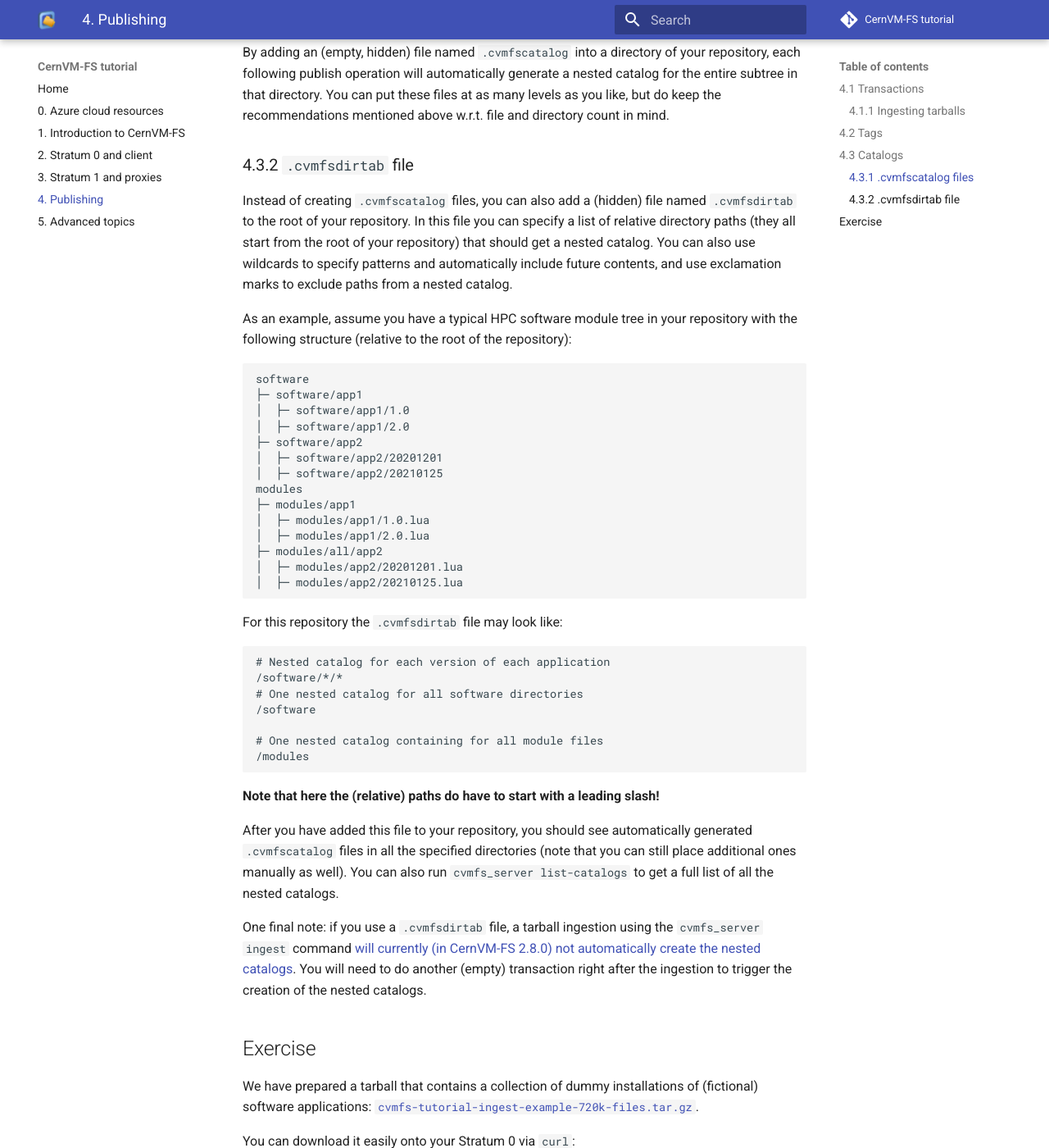
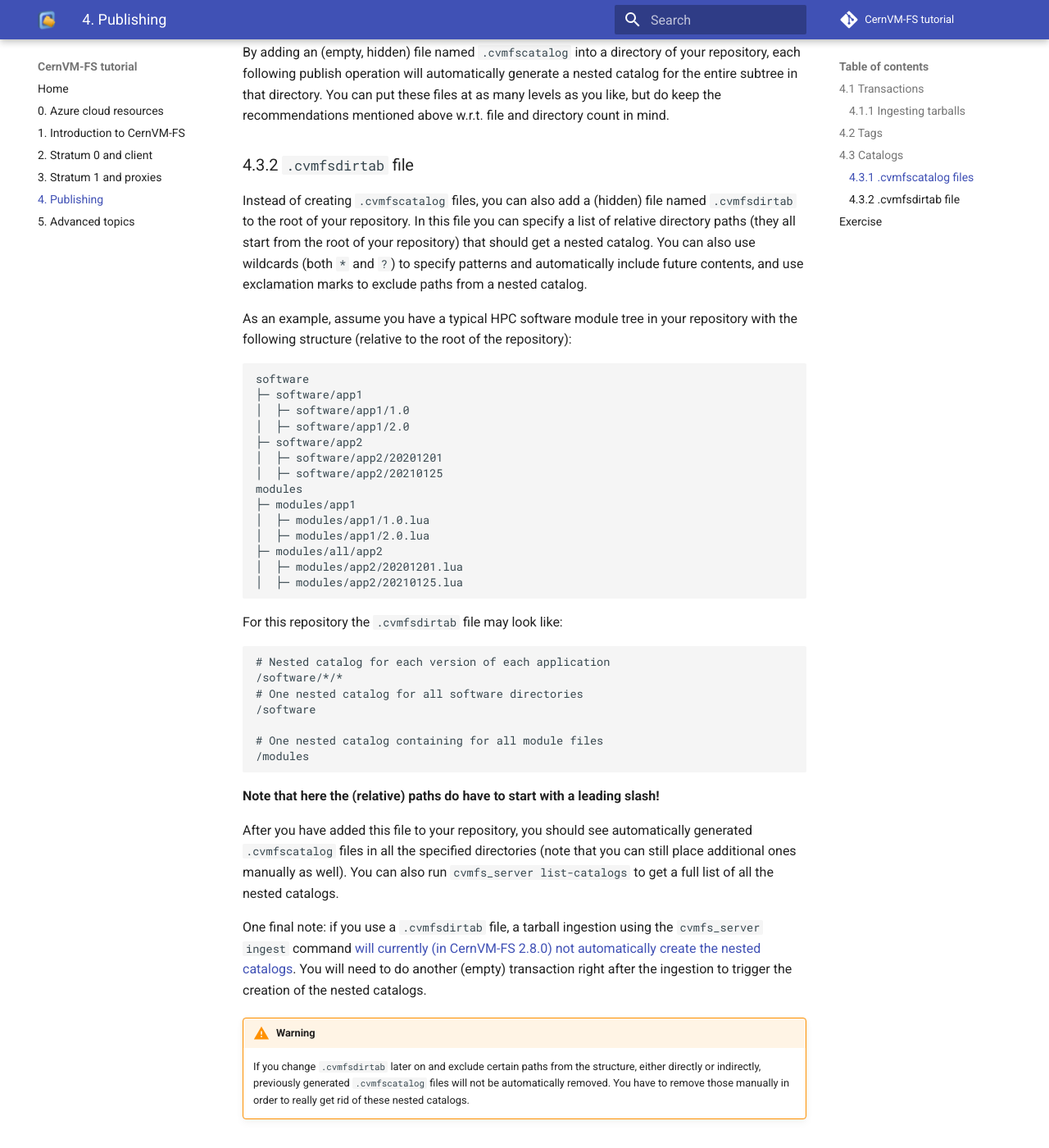
Before and after one commit to cvmfs-contrib/cvmfs-tutorial-2021, an MkDocs documentation site: the page built from docs/04_publishing.md, in a window 1280 px wide and 1400 px high, scrolled down 2770 px. Shown: the whole window at 82% size. Built offline with MkDocs 1.6.1 and Material for MkDocs 9.7.7, drawn with Linux system fonts in a browser that asks for light colours; comment, search, counter and statistics services are not loaded.

Commit message:
add note about removing stuff from dirtab file

```diff
--- a/docs/04_publishing.md
+++ b/docs/04_publishing.md
@@ -105,7 +105,7 @@
 
 ### 4.3.2 `.cvmfsdirtab` file
 
-Instead of creating `.cvmfscatalog` files, you can also add a (hidden) file named `.cvmfsdirtab` to the root of your repository. In this file you can specify a list of relative directory paths (they all start from the root of your repository) that should get a nested catalog. You can also use wildcards to specify patterns and automatically include future contents, and use exclamation marks to exclude paths from a nested catalog.
+Instead of creating `.cvmfscatalog` files, you can also add a (hidden) file named `.cvmfsdirtab` to the root of your repository. In this file you can specify a list of relative directory paths (they all start from the root of your repository) that should get a nested catalog. You can also use wildcards (both `*` and `?`) to specify patterns and automatically include future contents, and use exclamation marks to exclude paths from a nested catalog.
 
 As an example, assume you have a typical HPC software module tree in your repository with the following
 structure (relative to the root of the repository):
@@ -145,6 +145,9 @@
 [will currently (in CernVM-FS 2.8.0) not automatically create the nested catalogs](https://sft.its.cern.ch/jira/browse/CVM-1968).
 You will need to do another (empty) transaction right after the ingestion to trigger the creation of the nested catalogs.
 
+!!! warning
+    If you change `.cvmfsdirtab` later on and exclude certain paths from the structure, either directly or indirectly,  previously generated `.cvmfscatalog` files will not be automatically removed.
+    You have to remove those manually in order to really get rid of these nested catalogs.
 
 ## Exercise
 
```
